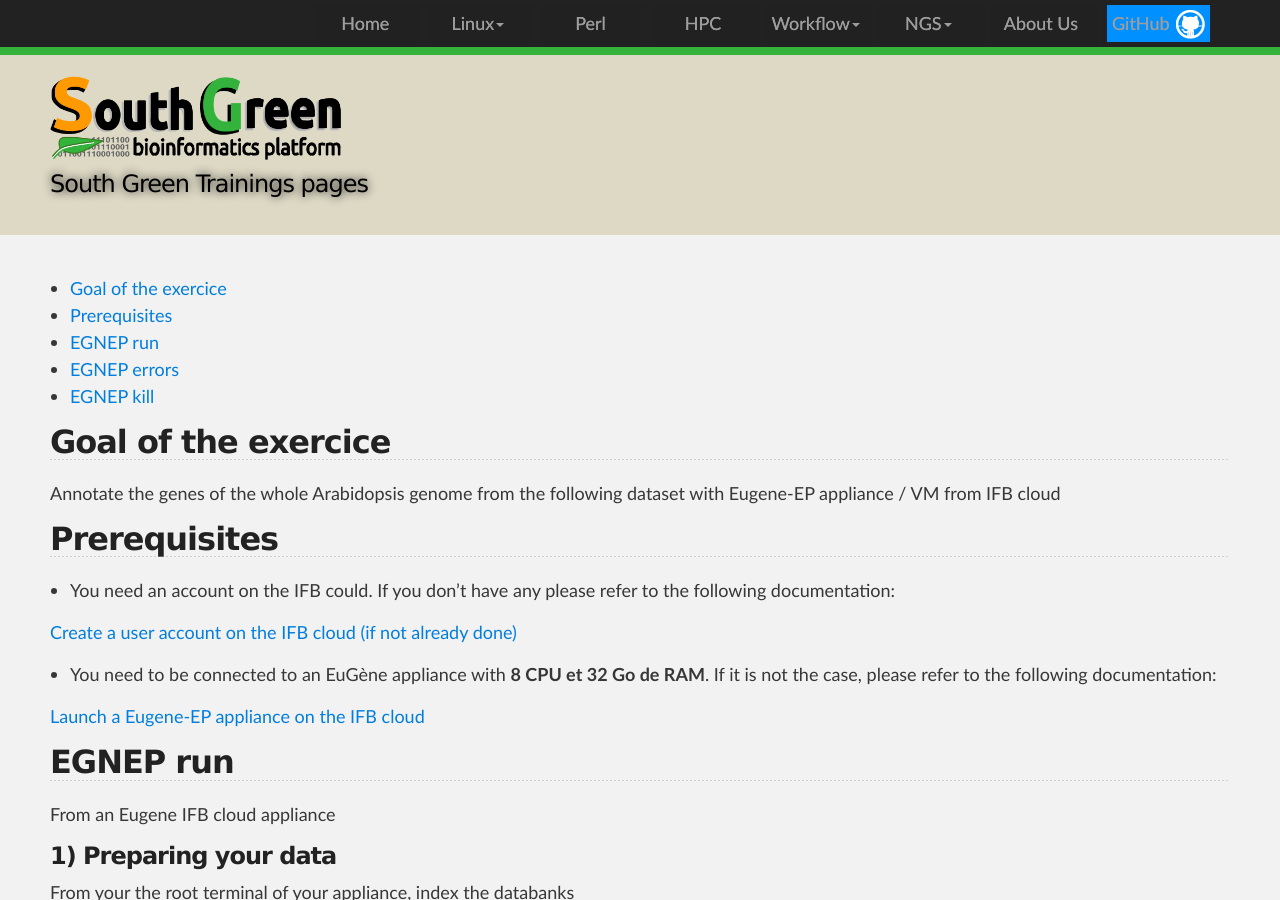
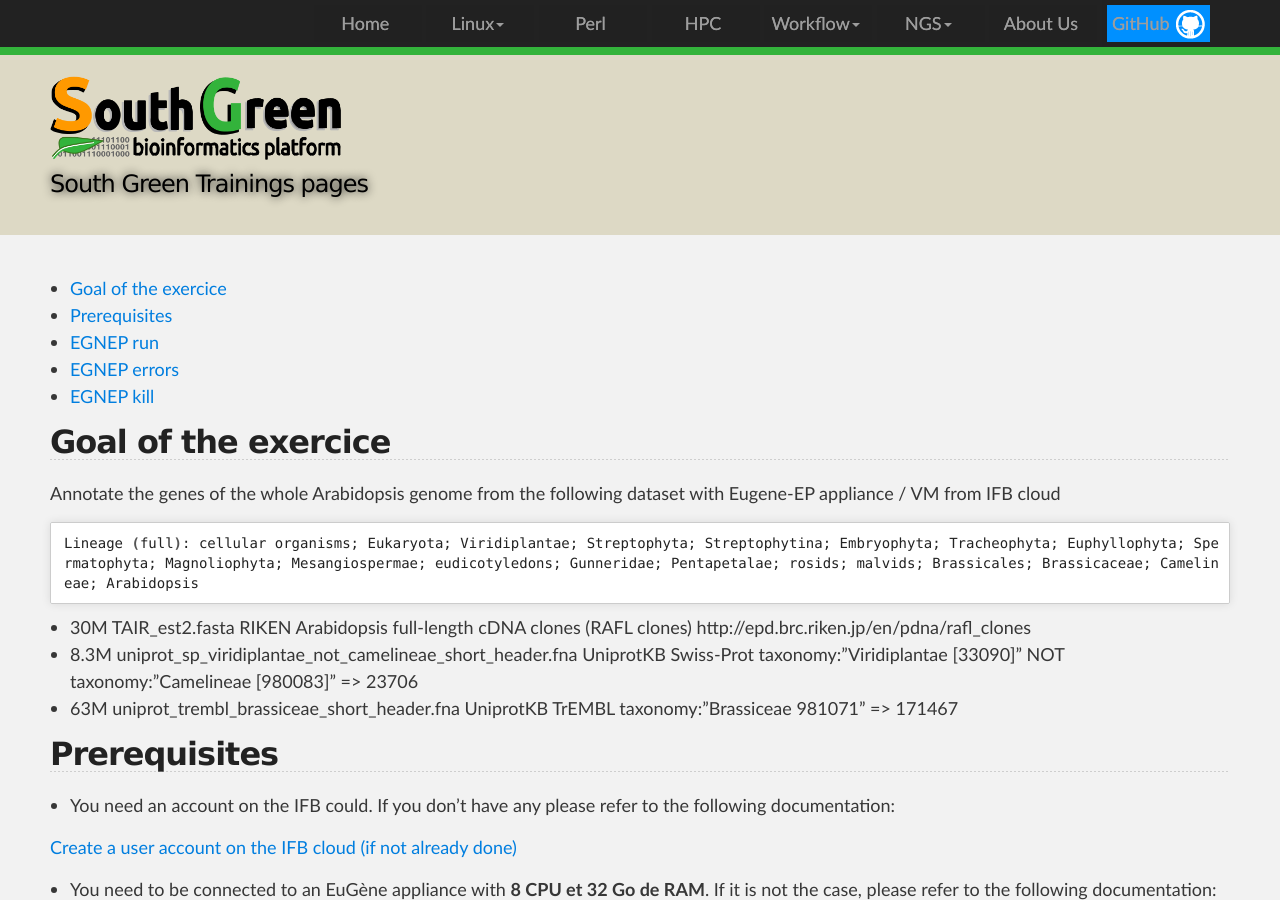
Before and after one commit to SouthGreenPlatform/trainings, a Jekyll site: the page built from _pages/annotation/Eugene/exercice_eugene_appliance.md, in a window 1280 px wide and 900 px high. Built offline with Jekyll 4.4.1, drawn with Linux system fonts in a browser that asks for light colours; nearby versions of some CDN libraries.

Commit message:
Update exercice_eugene_appliance.md

```diff
--- a/_pages/annotation/Eugene/exercice_eugene_appliance.md
+++ b/_pages/annotation/Eugene/exercice_eugene_appliance.md
@@ -21,6 +21,17 @@ date: 15/09/2018
 ## Goal of the exercice
 
 Annotate the genes of the whole Arabidopsis genome from the following dataset with Eugene-EP appliance / VM from IFB cloud
+
+{% highlight bash %}
+Lineage (full): cellular organisms; Eukaryota; Viridiplantae; Streptophyta; Streptophytina; Embryophyta; Tracheophyta; Euphyllophyta; Spermatophyta; Magnoliophyta; Mesangiospermae; eudicotyledons; Gunneridae; Pentapetalae; rosids; malvids; Brassicales; Brassicaceae; Camelineae; Arabidopsis
+{% endhighlight %}
+
+- 30M TAIR_est2.fasta
+RIKEN Arabidopsis full-length cDNA clones (RAFL clones) http://epd.brc.riken.jp/en/pdna/rafl_clones
+- 8.3M uniprot_sp_viridiplantae_not_camelineae_short_header.fna
+UniprotKB Swiss-Prot taxonomy:"Viridiplantae [33090]" NOT taxonomy:"Camelineae [980083]" => 23706
+- 63M uniprot_trembl_brassiceae_short_header.fna
+UniprotKB TrEMBL taxonomy:"Brassiceae 981071" => 171467
 
 
 ## Prerequisites
```
